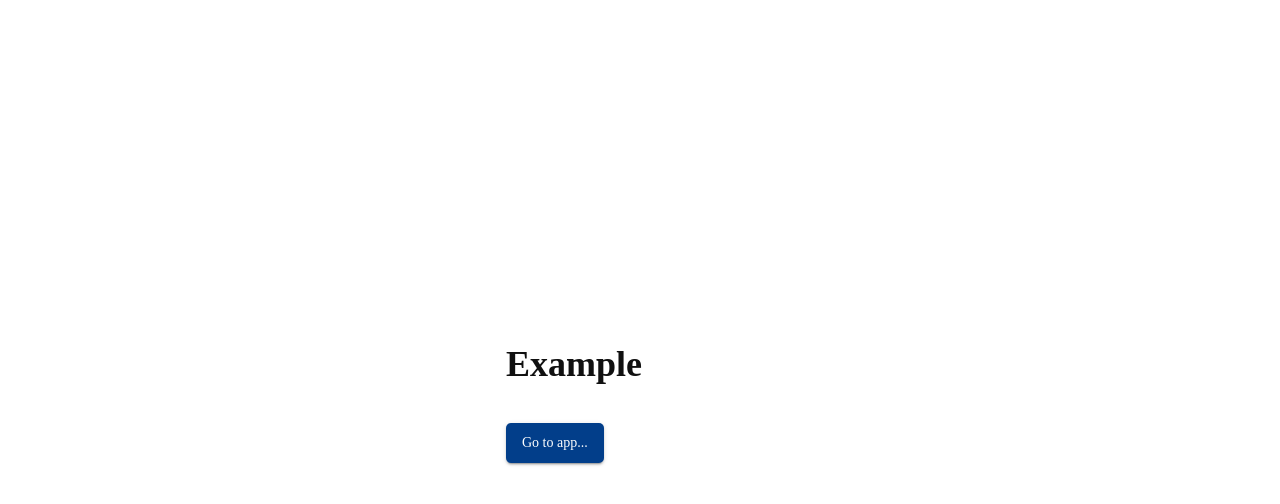
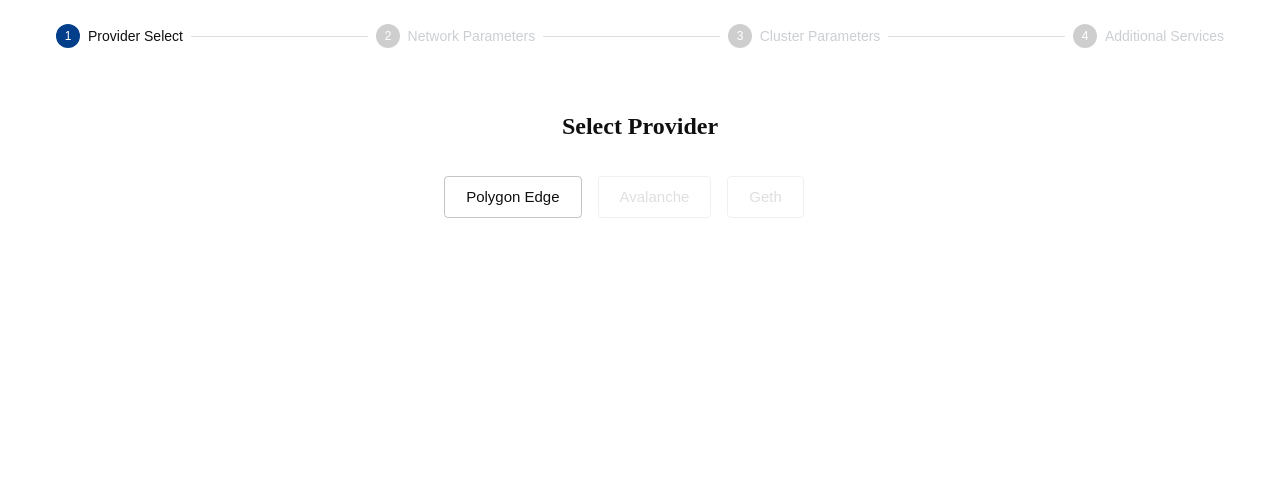
Before and after one commit to sig-0/madev, a React (Create React App) app in the folder web-ui/: page /setup in a window 1280 px wide. Before the commit this address led to /. Shown: the top 504 px of the page. Built offline with nearby package versions, Linux system fonts and the light colour scheme; a web font is replaced by a local one.

Commit message:
Add base Provider setup page

```diff
--- /dev/null
+++ b/web-ui/src/components/atoms/ProviderSelect/ProviderSelect.tsx
@@ -0,0 +1,48 @@
+import { Box, Button } from '@material-ui/core';
+import { FC } from 'react';
+import { EBackendProvider } from '../../../context/setupContext.types';
+import { ISetupItemProps } from '../../pages/Setup/setup.Types';
+import PageTitle from '../PageTitle/PageTitle';
+
+const ProviderSelect: FC<ISetupItemProps> = (props) => {
+  const { next } = props;
+
+  const availableProviders: EBackendProvider[] = [
+    EBackendProvider.POLYGON_EDGE,
+    EBackendProvider.AVALANCHE,
+    EBackendProvider.GETH
+  ];
+
+  return (
+    <Box
+      display={'flex'}
+      alignItems={'center'}
+      justifyContent={'center'}
+      width={'100%'}
+      height={'100%'}
+      flexDirection={'column'}
+    >
+      <PageTitle title={'Select Provider'} />
+      <Box display={'flex'} ml={availableProviders.length * -2} mt={4}>
+        {availableProviders.map((provider, index) => {
+          return (
+            <Box key={index} ml={2}>
+              <Button
+                size={'large'}
+                disabled={index != 0}
+                variant={'outlined'}
+                onClick={() => {
+                  next();
+                }}
+              >
+                {provider}
+              </Button>
+            </Box>
+          );
+        })}
+      </Box>
+    </Box>
+  );
+};
+
+export default ProviderSelect;
--- a/web-ui/src/components/pages/Homepage/Homepage.tsx
+++ b/web-ui/src/components/pages/Homepage/Homepage.tsx
@@ -1,47 +1,17 @@
-import {Box, Theme, Typography} from '@material-ui/core';
-import {makeStyles} from '@material-ui/core/styles';
+import {Box} from '@material-ui/core';
 import {FC} from 'react';
-import ActionButton from '../../atoms/ActionButton/ActionButton';
 import {IHomepageProps} from './homepage.types';
 
 const Homepage: FC<IHomepageProps> = () => {
-  const classes = useStyles();
-
   return (
     <Box
       width={'100%'}
       height={'100%'}
       display={'flex'}
-      alignItems={'center'}
-      justifyContent={'center'}
     >
-      <Box ml={4} display={'flex'} flexDirection={'column'} width={'300px'}>
-        <Typography className={classes.logoText}>
-          Example
-        </Typography>
-        <Box mt={4}>
-          <ActionButton
-            text={'Go to app...'}
-            square={true}
-          />
-        </Box>
-      </Box>
+      Hello world
     </Box>
   );
 };
 
-const useStyles = makeStyles((theme: Theme) => {
-  return {
-    logoImg: {
-      width: '190px',
-      height: '190px'
-    },
-    logoText: {
-      fontWeight: 700,
-      fontSize: theme.typography.pxToRem(36),
-      textAlign: 'left'
-    }
-  };
-});
-
 export default Homepage;
--- /dev/null
+++ b/web-ui/src/components/pages/Setup/SetupPage.tsx
@@ -0,0 +1,71 @@
+import { Box, Container, Step, StepLabel, Stepper } from '@material-ui/core';
+import { FC, useEffect, useState } from 'react';
+import ProviderSelect from '../../atoms/ProviderSelect/ProviderSelect';
+import { ESetupStep, ISetupPageProps } from './setup.Types';
+
+const SetupPage: FC<ISetupPageProps> = () => {
+  const [activeStep, setActiveStep] = useState<ESetupStep>(ESetupStep.PROVIDER);
+
+  const steps = [
+    ESetupStep.PROVIDER,
+    ESetupStep.NETWORK_PARAMS,
+    ESetupStep.CLUSTER_PARAMS,
+    ESetupStep.ADDITIONAL_SERVICES
+  ];
+
+  const renderActiveStep = () => {
+    switch (activeStep) {
+      case ESetupStep.PROVIDER:
+        return <ProviderSelect next={handleNext} />;
+      default:
+        return null;
+    }
+  };
+
+  const handleNext = () => {
+    switch (activeStep) {
+      case ESetupStep.PROVIDER:
+        setActiveStep(ESetupStep.NETWORK_PARAMS);
+        break;
+      case ESetupStep.NETWORK_PARAMS:
+        setActiveStep(ESetupStep.CLUSTER_PARAMS);
+        break;
+      case ESetupStep.CLUSTER_PARAMS:
+        setActiveStep(ESetupStep.ADDITIONAL_SERVICES);
+        break;
+      case ESetupStep.ADDITIONAL_SERVICES:
+        setActiveStep(ESetupStep.DONE);
+        break;
+    }
+  };
+
+  useEffect(() => {
+    if (activeStep === ESetupStep.DONE) {
+      // TODO
+      console.log('Finished!');
+    }
+  }, [activeStep]);
+
+  return (
+    <Container maxWidth={'lg'} fixed={true}>
+      <Box width={'100%'} height={'100%'}>
+        <Stepper activeStep={steps.indexOf(activeStep)}>
+          {steps.map((label, index) => {
+            const stepProps: { completed?: boolean } = {};
+            const labelProps: { optional?: React.ReactNode } = {};
+
+            return (
+              <Step key={label} {...stepProps}>
+                <StepLabel {...labelProps}>{label}</StepLabel>
+              </Step>
+            );
+          })}
+        </Stepper>
+
+        {renderActiveStep()}
+      </Box>
+    </Container>
+  );
+};
+
+export default SetupPage;
--- /dev/null
+++ b/web-ui/src/components/pages/Setup/setup.Types.ts
@@ -0,0 +1,13 @@
+export interface ISetupPageProps {}
+
+export enum ESetupStep {
+  PROVIDER = 'Provider Select',
+  NETWORK_PARAMS = 'Network Parameters',
+  CLUSTER_PARAMS = 'Cluster Parameters',
+  ADDITIONAL_SERVICES = 'Additional Services',
+  DONE = 'Done'
+}
+
+export interface ISetupItemProps {
+  next: () => void;
+}
--- /dev/null
+++ b/web-ui/src/context/setupContext.types.ts
@@ -0,0 +1,5 @@
+export enum EBackendProvider {
+  POLYGON_EDGE = 'Polygon Edge',
+  GETH = 'Geth',
+  AVALANCHE = 'Avalanche'
+}
--- a/web-ui/src/router/AppRouter.tsx
+++ b/web-ui/src/router/AppRouter.tsx
@@ -1,15 +1,16 @@
 import {BrowserRouter, Navigate, Route, Routes} from 'react-router-dom';
 import AppLayout from '../components/layouts/AppLayout/AppLayout';
 import Homepage from '../components/pages/Homepage/Homepage';
+import SetupPage from '../components/pages/Setup/SetupPage';
 
 const AppRouter = () => (
   <BrowserRouter>
     <Routes>
-      <Route path={'/'} element={<Homepage/>}/>
+      <Route path={'/setup'} element={<SetupPage/>}/>
       <Route element={<AppLayout/>}>
         <Route path={'/placeholder'} element={<Homepage/>}/>
       </Route>
-      <Route path="*" element={<Navigate to={'/'}/>}/>
+      <Route path="*" element={<Navigate to={'/setup'}/>}/>
     </Routes>
   </BrowserRouter>
 );
```
Also changed, not shown: web-ui/src/components/atoms/NetworkParams/NetworkParams.tsx (added, +11 -0 lines), web-ui/src/context/SetupContext.ts (added, +17 -0 lines).
